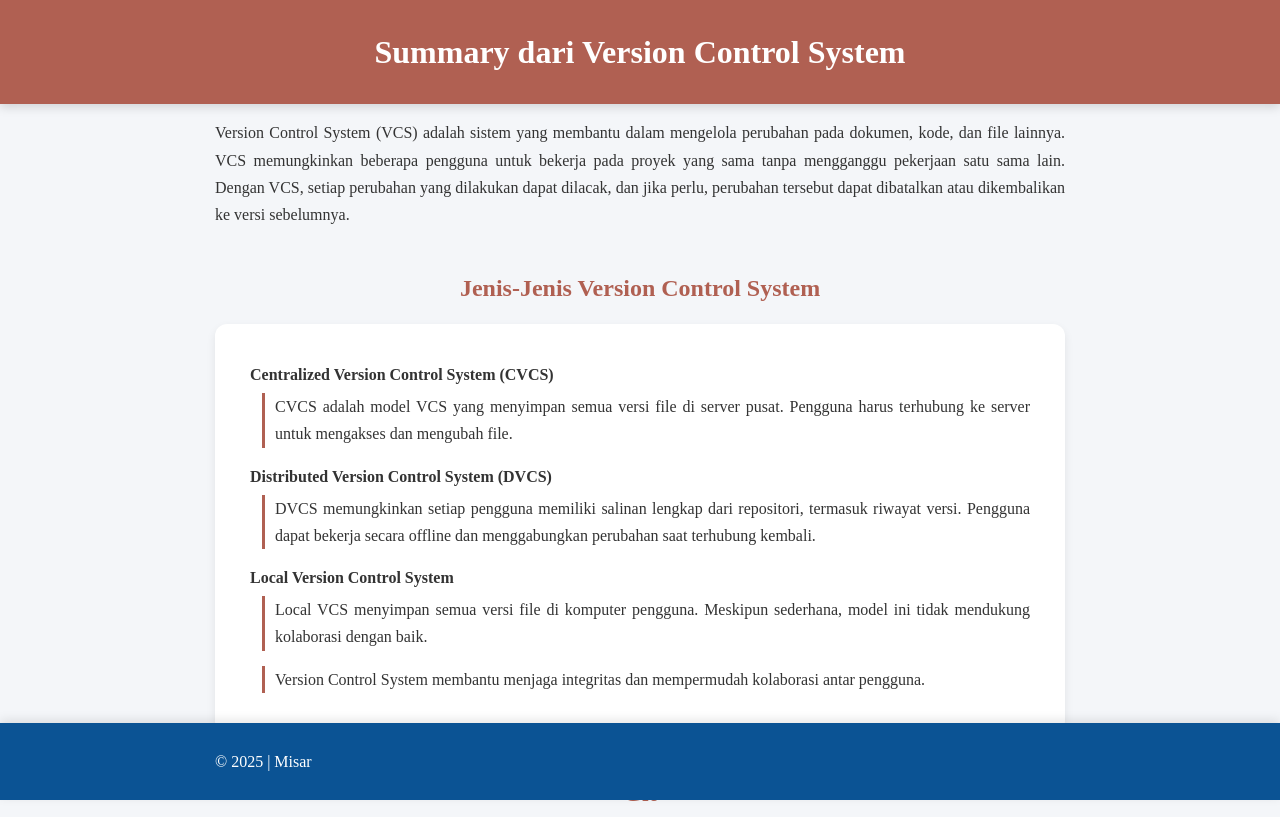
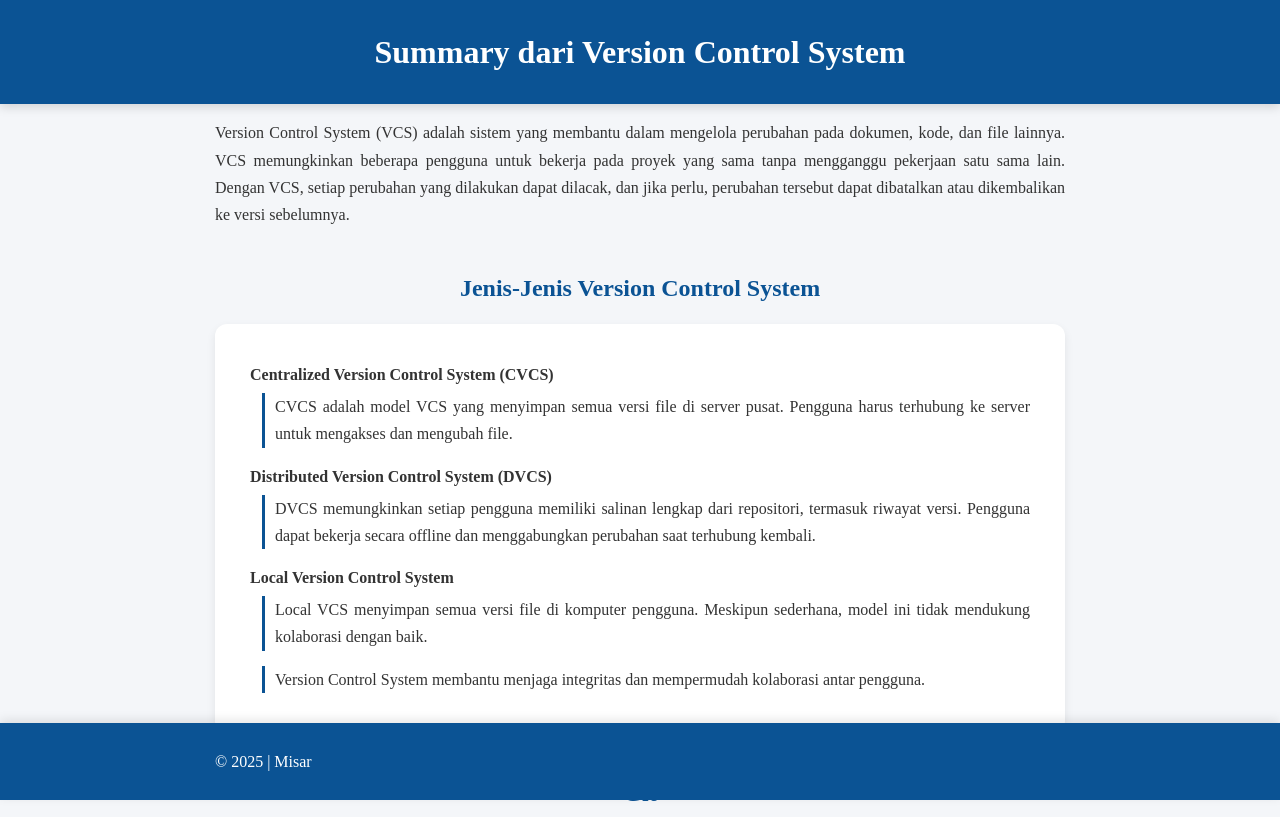
Before and after one commit to misar2b/vcs-summary, a plain HTML site: page index.html in a window 1280 px wide. Shown: the top 817 px of the page. Drawn offline with Linux system fonts and the light colour scheme.

Commit message:
merubah warna background

```diff
--- a/style.css
+++ b/style.css
@@ -13,7 +13,7 @@ body {
 }
 
 h1 {
-  background-color: #b06052;
+  background-color: #0b5394;
   color: #fff;
   text-align: center;
   padding: 25px 10px;
@@ -29,7 +29,7 @@ p {
 }
 
 h2, h3 {
-  color: #b06052;
+  color: #0b5394;
   text-align: center;
   margin-top: 40px;
   margin-bottom: 15px;
@@ -55,7 +55,7 @@ ul p {
   font-weight: 400;
   margin-top: 5px;
   margin-left: 12px;
-  border-left: 3px solid #b06052;
+  border-left: 3px solid #0b5394;
   padding-left: 10px;
 }
 
```
